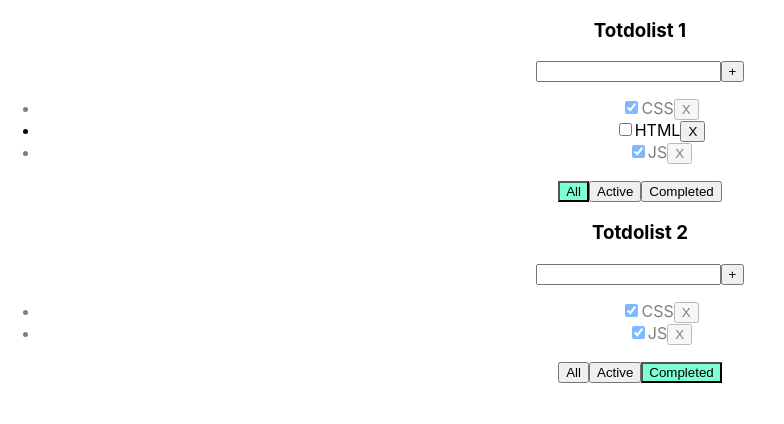
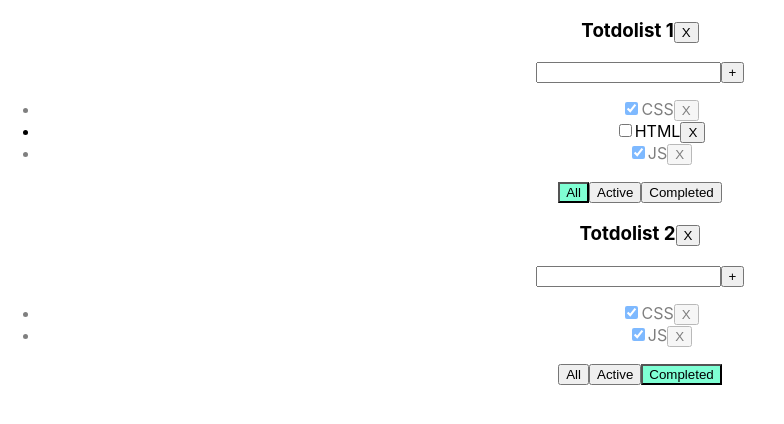
Before and after one commit to WebSergeevDima/react-todolist-with-ts, a React (Create React App) app: page / in a window 1280 px wide. Shown: the top 424 px of the page, without its empty margins (0-784 px from the left). Built offline with nearby package versions, Linux system fonts and the light colour scheme.

Commit message:
completed lesson 5: delete task & change status, delete todolists

```diff
--- a/src/App.tsx
+++ b/src/App.tsx
@@ -6,72 +6,94 @@ import {v1} from "uuid";
 export type FilterValuesType = 'all' | 'completed' | 'active';
 
 type TodoListType = {
-  id: string
-  title: string
-  filter: FilterValuesType
+    id: string
+    title: string
+    filter: FilterValuesType
 };
 
 function App() {
 
-    const [totdolists, setTodolists] = useState<TodoListType[]>([
-        {id: v1(), title: 'Totdolist 1', filter: 'all'},
-        {id: v1(), title: 'Totdolist 2', filter: 'completed'},
+    const todolistId1 = v1();
+    const todolistId2 = v1();
+
+    const [todolists, setTodolists] = useState<TodoListType[]>([
+        {
+            id: todolistId1, title: 'Totdolist 1', filter: 'all'
+        },
+        {
+            id: todolistId2, title: 'Totdolist 2', filter: 'completed'
+        },
     ]);
 
-    const [tasks, setTasks] = useState<TaskType[]>([
-        {id: v1(), title: 'CSS', isDone: true},
-        {id: v1(), title: 'HTML', isDone: false},
-        {id: v1(), title: 'JS', isDone: true},
-    ]);
+    const [allTasks, setAllTasks] = useState({
+        [todolistId1]: [
+            {id: v1(), title: 'CSS', isDone: true},
+            {id: v1(), title: 'HTML', isDone: false},
+            {id: v1(), title: 'JS', isDone: true},
+        ],
+        [todolistId2]: [
+            {id: v1(), title: 'CSS', isDone: true},
+            {id: v1(), title: 'HTML', isDone: false},
+            {id: v1(), title: 'JS', isDone: true},
+        ]
+    })
 
+    const removeTodolist = (todolistId: string) => {
+        const newTodolists = todolists.filter(todolist => todolist.id !== todolistId);
+        delete allTasks[todolistId];
+        setTodolists([...newTodolists]);
+        setAllTasks({...allTasks})
+    }
 
-    const removeTask = (id: string) => {
+    const removeTask = (todolistId: string, taskId: string) => {
 
-        const resultTasks = tasks.filter(task => {
-            return task.id !== id;
+        const resultTasks = allTasks[todolistId].filter(task => {
+            return task.id !== taskId;
         })
 
-        setTasks(resultTasks);
+        setAllTasks({...allTasks, [todolistId]: [...resultTasks]});
 
     }
 
-    const addTask = (title: string) => {
+    const addTask = (todolistId: string, title: string) => {
         const newTask = {id: v1(), title, isDone: true};
-        setTasks([newTask, ...tasks]);
+        setAllTasks({...allTasks, [todolistId]: [newTask, ...allTasks[todolistId]]});
     }
 
     const changeFilter = (todolistId: string, value: FilterValuesType) => {
-        const newTodolists = totdolists.map(todolist => todolist.id === todolistId ? {...todolist, filter: value} : todolist);
+        const newTodolists = todolists.map(todolist => todolist.id === todolistId ? {
+            ...todolist,
+            filter: value
+        } : todolist);
         setTodolists(newTodolists);
     }
 
-    const changeStatus = (taskId: string, isDone: boolean) => {
+    const changeStatus = (todolistId: string, taskId: string, isDone: boolean) => {
 
+        const tasks = allTasks[todolistId];
         const task = tasks.find(task => task.id === taskId);
 
         if (task) {
             task.isDone = isDone;
-            setTasks([...tasks]);
+            setAllTasks({...allTasks});
         }
 
-
     }
-
 
     return (
         <div className="App">
             {
 
-                totdolists.map(todolist => {
+                todolists.map(todolist => {
 
-                    let tasksForTodolist = tasks;
+                    let tasksForTodolist = allTasks[todolist.id];
 
                     if (todolist.filter === 'completed') {
-                        tasksForTodolist = tasks.filter(task => task.isDone);
+                        tasksForTodolist = tasksForTodolist.filter(task => task.isDone);
                     }
 
                     if (todolist.filter === 'active') {
-                        tasksForTodolist = tasks.filter(task => !task.isDone);
+                        tasksForTodolist = tasksForTodolist.filter(task => !task.isDone);
                     }
 
                     return <Todolist
@@ -80,6 +102,7 @@ function App() {
                         title={todolist.title}
                         filter={todolist.filter}
                         tasks={tasksForTodolist}
+                        removeTodolist={removeTodolist}
                         removeTask={removeTask}
                         changeFilter={changeFilter}
                         addTask={addTask}
--- a/src/Todolist.tsx
+++ b/src/Todolist.tsx
@@ -12,10 +12,11 @@ type PropsType = {
     title: string
     tasks: TaskType[]
     filter: FilterValuesType
-    removeTask: (id: string) => void;
-    addTask: (title: string) => void
+    removeTodolist: (todolistId: string) => void
+    removeTask: (todolistId: string, id: string) => void;
+    addTask: (todolistId: string, title: string) => void
     changeFilter: (todolistId: string, value: FilterValuesType) => void
-    changeStatus: (taskId: string, isDone: boolean) => void
+    changeStatus: (todolistId: string, taskId: string, isDone: boolean) => void
 }
 
 export const Todolist = (props: PropsType) => {
@@ -40,7 +41,7 @@ export const Todolist = (props: PropsType) => {
     const addTask = () => {
 
         if (newTaskTitle.trim() !== '') {
-            props.addTask(newTaskTitle.trim());
+            props.addTask(props.todolistId, newTaskTitle.trim());
             setNewTaskTitle('');
         } else {
             setError('Title is required');
@@ -55,9 +56,11 @@ export const Todolist = (props: PropsType) => {
 
     const onCompletedClickHandler = () => props.changeFilter(props.todolistId, 'completed');
 
+    const onRemoveTodolistHandler = () => props.removeTodolist(props.todolistId);
+
     return (
         <div>
-            <h3>{props.title}</h3>
+            <h3>{props.title}<button onClick={onRemoveTodolistHandler}>X</button></h3>
             <div>
                 <input
                     value={newTaskTitle}
@@ -72,10 +75,10 @@ export const Todolist = (props: PropsType) => {
                 {
                     props.tasks.map(task => {
 
-                        const onRemoveHandler = () => props.removeTask(task.id);
+                        const onRemoveHandler = () => props.removeTask(props.todolistId, task.id);
 
                         const changeStatusHandler = (e: ChangeEvent<HTMLInputElement>) => {
-                            props.changeStatus(task.id, e.currentTarget.checked);
+                            props.changeStatus(props.todolistId, task.id, e.currentTarget.checked);
                         }
 
                         return <li key={task.id} className={task['isDone'] ? 'task-grey' : ''}><input
```
